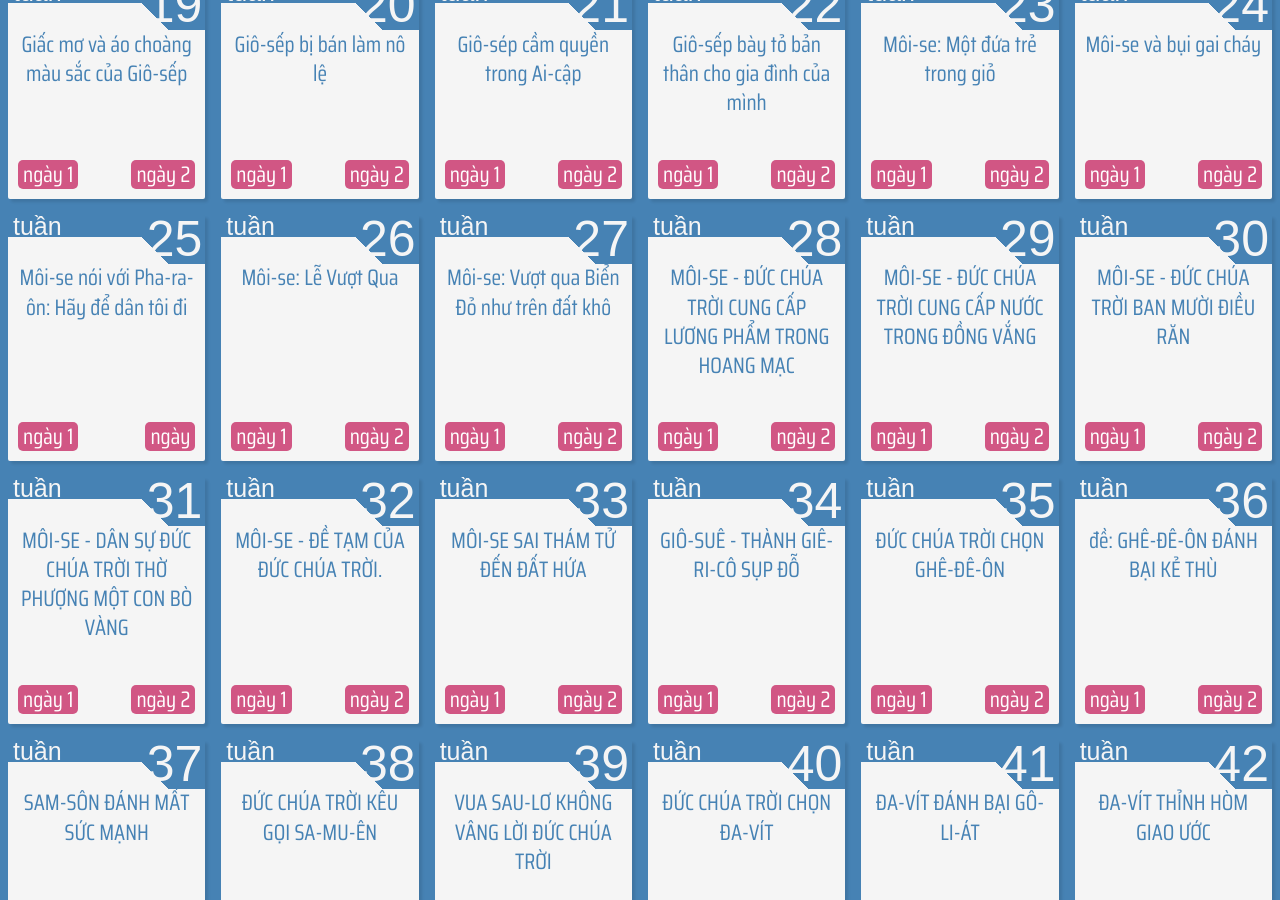
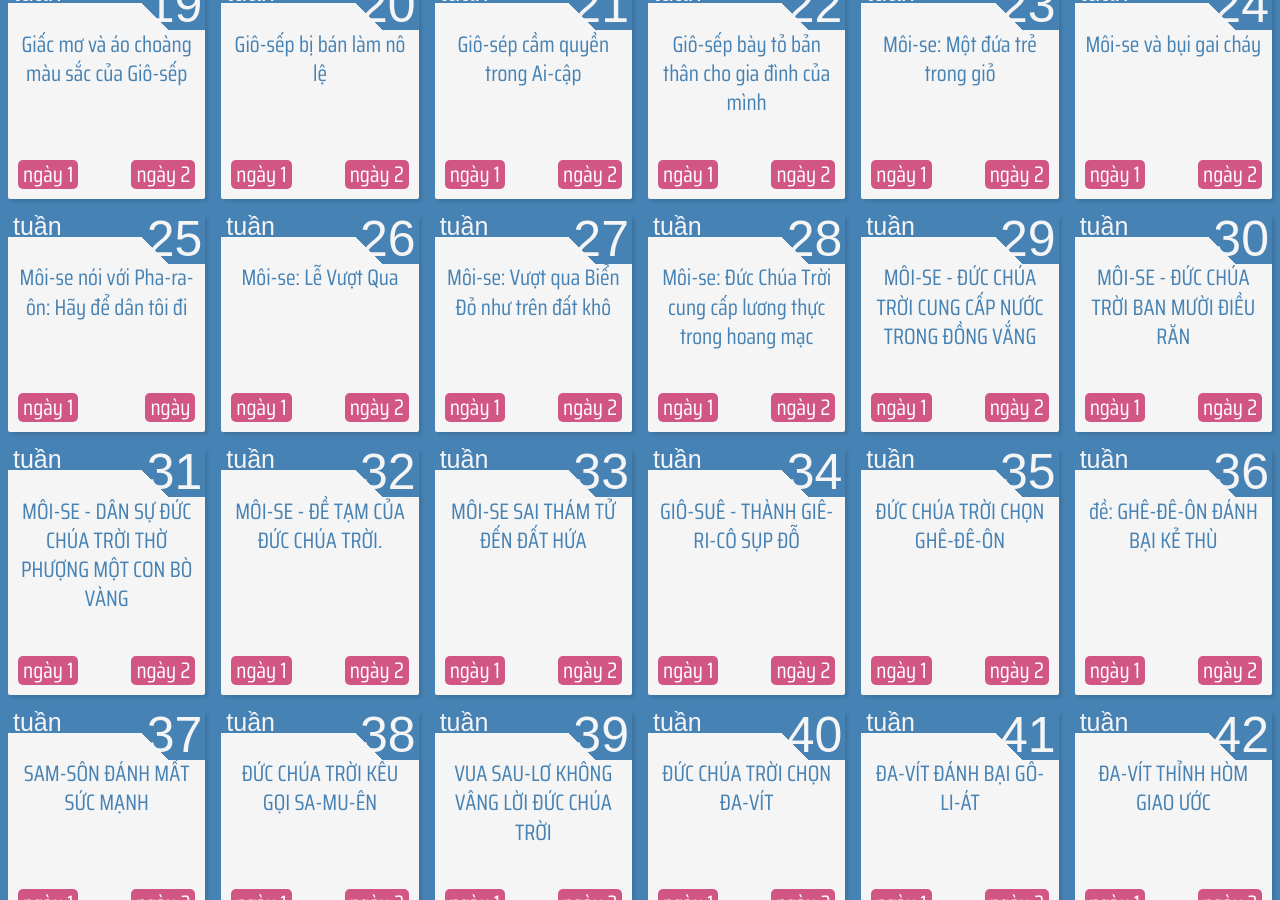
Before and after one commit to GospelTrust/LGS, a Jekyll site: the page built from docs/vi.html, in a window 1280 px wide and 900 px high, scrolled down 880 px. Built offline with Jekyll 4.4.1, drawn with Linux system fonts in a browser that asks for light colours; some web fonts are replaced.

Commit message:
Update: w28d1

```diff
--- a/docs/content/_vi/28-1.md
+++ b/docs/content/_vi/28-1.md
@@ -1,31 +1,31 @@
 ---
 week: 28
 day: 1
-title: 'MÔI-SE - ĐỨC CHÚA TRỜI CUNG CẤP LƯƠNG PHẨM TRONG HOANG MẠC'
+title: 'Môi-se: Đức Chúa Trời cung cấp lương thực trong hoang mạc'
 bible: 'Xuất Ê-díp-tô Ký 16:8-24'
 layout: lesson
 ---
 
 
 {% include lesson/section.html index=1 %}
-- Cho trẻ em đọc và thấy quyền năng to lớn của ĐỨC CHÚA TRỜI trong việc cung cấp mọi nhu cầu của dân sự Ngài hàng ngày.
-- Để trẻ em biết tầm quan trọng của việc tin cậy vào ĐỨC CHÚA TRỜI, vâng theo các điều răn của Ngài như là điều phải làm; và hoàn toàn phụ thuộc vào sự cung cấp thành tín của Ngài.
+- Cho trẻ em đọc và thấy quyền năng to lớn của Đức Chúa Trời trong việc cung cấp mọi nhu cầu của dân sự Ngài hàng ngày.
+- Để trẻ em biết tầm quan trọng của việc tin cậy vào Đức Chúa Trời, vâng theo các điều răn của Ngài như là điều phải làm; và hoàn toàn phụ thuộc vào sự cung cấp thành tín của Ngài.
 - Để trẻ em hiểu rằng chúng ta là những kẻ bất lực, và chúng ta vẫn đang rất cần đến Đức Chúa Trời.
 
 
 {% include lesson/section.html index=2 %}
-- Dân Y-sơ-ra-ên không xứng đáng nhận bất kỳ điều gì từ Thượng Đế vì họ là những người thường xuyên phàn nàn, không vâng lời và nổi loạn, tuy nhiên, ĐỨC CHÚA TRỜI chu cấp mọi nhu cầu của họ. Vào buổi tối, Đức Chúa Trời sai chim cút đến trại dân Y-sơ-ra-ên. Vào buổi sáng, Chúa cung cấp lương thực dưới dạng "Ma-na". Trong câu 31, Ma-na được mô tả là "Nó giống như hạt rau mùi, màu trắng, và hương vị của nó giống như bánh xốp làm bằng mật ong."
+- Dân Y-sơ-ra-ên không xứng đáng nhận bất kỳ điều gì từ Thượng Đế vì họ là những người thường xuyên phàn nàn, không vâng lời và nổi loạn, tuy nhiên, Đức Chúa Trời chu cấp mọi nhu cầu của họ. Vào buổi tối, Đức Chúa Trời sai chim cút đến trại dân Y-sơ-ra-ên. Vào buổi sáng, Chúa cung cấp lương thực dưới dạng "Ma-na". Trong câu 31, Ma-na được mô tả là "Nó giống như hạt rau mùi, màu trắng, và hương vị của nó giống như bánh xốp làm bằng mật ong."
 - Đức Chúa Trời hứa cung cấp lương thực cho dân Y-sơ-ra-ên trong đồng vắng. Đó là món quà của Ngài cho họ để thỏa cho những mãn nhu cầu tạm thời của họ. Trong Giăng 6:48-51, Chúa Jêsus so sánh chính Ngài với Ma-na và nói rằng chỉ có Ngài là bánh của sự sống, Đấng bảo đảm nhu cầu vĩnh cửu cho thuộc linh của chúng ta.
 - Trong các câu 22-24, Đức Chúa Trời ban những chỉ dẫn đặc biệt cho các tín đồ về ngày Sa-bát hoặc ngày nghỉ ngơi theo quy định của Đức Chúa Trời. Điều này như một lời nhắc nhở chúng ta hãy nghỉ ngơi, nhưng quan trọng nhất là cẩn thận giữ thời gian của chúng ta với Chúa và không bận rộn với công việc hoặc các nhiệm vụ khác nhau.
 
 
 {% include lesson/section.html index=3 %}
- Lạy Chúa, Chúng con cảm ơn Chúa vì Ngài là ĐỨC CHÚA TRỜI thành tín của chúng con. Chúng con rất cảm ơn vì Ngài đã ban phước cho chúng con một lần nữa và một ngày nữa được học lời của Ngài. Xin Chúa hãy mở rộng tấm lòng và tâm trí của chúng con để chúng con lắng nghe. Xin Chúa hãy giúp chúng con khi chúng con dạy và truyền đạt Lời Ngài, Ôi Chúa. Nhân danh Chúa Jêsus Christ, chúng con cầu nguyện, Amen!
+> Lạy Chúa, chúng con cảm ơn Chúa vì Ngài là Đức Chúa Trời thành tín của chúng con. Chúng con rất cảm ơn vì Ngài đã ban phước cho chúng con một lần nữa và một ngày nữa được học lời của Ngài. Xin Chúa hãy mở rộng tấm lòng và tâm trí của chúng con để chúng con lắng nghe. Xin Chúa hãy giúp chúng con khi chúng con dạy và truyền đạt Lời Ngài, ôi Chúa. Nhân danh Chúa Jêsus Christ, chúng con cầu nguyện, Amen!
 
 
 
 {% include lesson/section.html index=4 %}
- Ma-thi-ơ 6:32b-33
+### Ma-thi-ơ 6:32b-33
 32 Vì mọi điều đó, các dân ngoại vẫn thường tìm, và Cha các ngươi ở trên trời vốn biết các ngươi cần dùng những điều đó rồi. 33 Nhưng trước hết, hãy tìm kiếm nước Đức Chúa Trời và sự công bình của Ngài, thì Ngài sẽ cho thêm các ngươi mọi điều ấy nữa.
 
 
@@ -44,7 +44,7 @@
 
 
 {% include lesson/section.html index=8 %}
-OẲN TÙ TỲ (Kéo, búa, bao)
+### Oẳn tù tỳ (Kéo, búa, bao)
 1. Chia Câu chuyện Kinh thánh thành nhiều phần khác nhau. Nó có thể bằng câu thơ. (Trên thực tế, bạn có thể sử dụng điều này để kể Câu chuyện Kinh thánh. Sau đó, hãy cùng con bạn ôn lại câu chuyện này, để chúng làm quen với dòng chảy câu chuyện)
 2. Chơi Oẳn Tù Tì với trẻ em/con cái của bạn. "Kẻ thua cuộc" ở mỗi vòng kể phần tiếp theo của câu chuyện cho đến khi câu chuyện kết thúc.
 
@@ -52,8 +52,8 @@
 {% include lesson/section.html index=9 %}
 1. Dân Y-sơ-ra-ên phàn nàn về điều gì? Chúa đã trả lời họ như thế nào?
 2. Bạn giống dân Y-sơ-ra-ên như thế nào? Có khi nào chúng ta phàn nàn về mọi thứ hoặc hoàn cảnh không?
-3. Điều gì bạn muốn ĐỨC CHÚA TRỜI thay đổi trong đời sống bạn sau khi đọc câu chuyện này?
+3. Điều gì bạn muốn Đức Chúa Trời thay đổi trong đời sống bạn sau khi đọc câu chuyện này?
 
 
 {% include lesson/section.html index=10 %}
-Lạy Chúa, Cảm ơn Chúa đã trở thành Đức Chúa Trời Thành tín và Tốt lành của chúng con! Ngài thành tín trong việc cung cấp nhu cầu của chúng con và Ngài luôn cung cấp những gì tốt nhất cho chúng con! Dạy chúng con thỏa lòng trong tình yêu và sự quan tâm của Ngài. Xin Ngài hãy giúp chúng con đáp ứng lại bằng sự thờ phượng và phục vụ với một tấm lòng vui vẻ. Chúng con hiệp ý cầu nguyện, Nhân danh Chúa Jêsus Christ, Amen!
+> Lạy Chúa, cảm ơn Chúa đã trở thành Đức Chúa Trời Thành tín và Tốt lành của chúng con! Ngài thành tín trong việc cung cấp nhu cầu của chúng con và Ngài luôn cung cấp những gì tốt nhất cho chúng con! Dạy chúng con thỏa lòng trong tình yêu và sự quan tâm của Ngài. Xin Ngài hãy giúp chúng con đáp ứng lại bằng sự thờ phượng và phục vụ với một tấm lòng vui vẻ. Chúng con hiệp ý cầu nguyện, Nhân danh Chúa Jêsus Christ, Amen!
```
